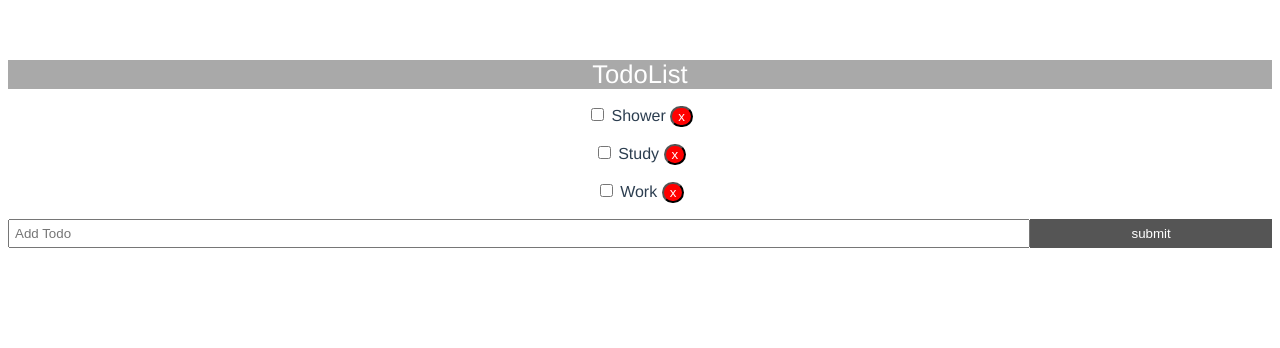
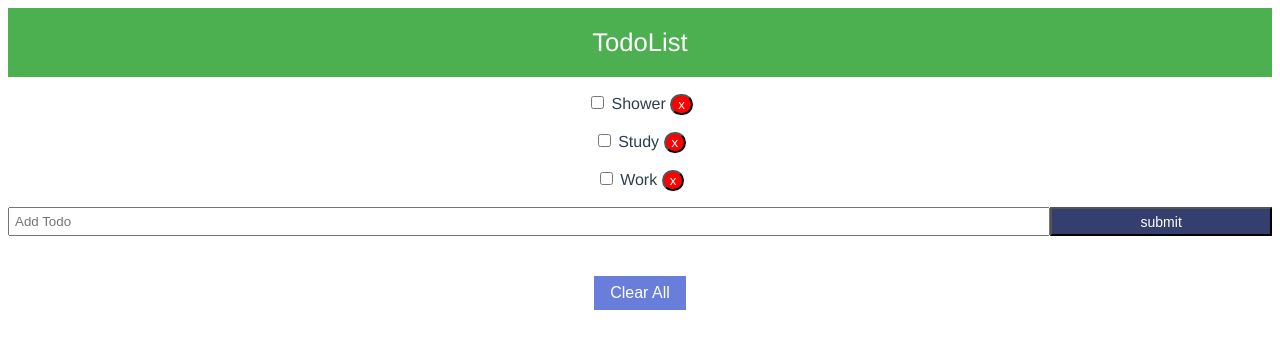
Before and after one commit to frontendops/vue-js-todo-app, a Vue app: page / in a window 1280 px wide. Shown: the top 348 px of the page. Built offline with nearby package versions, Linux system fonts and the light colour scheme.

Commit message:
Clear all button added, input resets when submit

```diff
--- a/src/App.vue
+++ b/src/App.vue
@@ -2,7 +2,7 @@
   <div id="app">
     <Header/>
     <Todos v-bind:todos="todos" v-on:del-todo="handleTodoDel"/>
-    <AddTodo v-on:add-todo="handleAddTodo"/>
+    <AddTodo v-on:add-todo="handleAddTodo" v-on:clear-all="clearAll"/>
   </div>
 </template>
 
@@ -47,6 +47,9 @@ export default {
     },
     handleAddTodo(newTodo) {
       this.todos = [...this.todos, newTodo];
+    },
+    clearAll() {
+      this.todos = [];
     }
   }
 };
@@ -59,7 +62,6 @@ export default {
   -moz-osx-font-smoothing: grayscale;
   text-align: center;
   color: #2c3e50;
-  margin-top: 60px;
 }
 
 .btn {
--- a/src/components/AddTodo.vue
+++ b/src/components/AddTodo.vue
@@ -2,8 +2,10 @@
   <div>
     <form @submit="addTodo">
       <input type="text" v-model="title" placeholder="Add Todo">
-      <input type="submit" value="submit" class="btn">
+      <input type="submit" value="submit" class="submit-btn">
     </form>
+
+    <button class="clear-btn" @click="$emit('clear-all')">Clear All</button>
   </div>
 </template>
 
@@ -25,7 +27,9 @@ export default {
         title: this.title,
         completed: false
       };
+
       this.$emit("add-todo", newTodo);
+      this.title = "";
     }
   }
 };
@@ -42,4 +46,23 @@ input[type="text"] {
 input[type="submit"] {
   flex: 2;
 }
+
+.submit-btn {
+  background-color: #343f6d;
+  color: white;
+  font-size: 14px;
+  text-decoration: none;
+}
+
+.clear-btn {
+  margin-top: 40px;
+  background-color: #687eda; /* Green */
+  border: none;
+  color: white;
+  padding: 8px 16px;
+  text-align: center;
+  text-decoration: none;
+  display: inline-block;
+  font-size: 16px;
+}
 </style>
--- a/src/components/layout/Header.vue
+++ b/src/components/layout/Header.vue
@@ -10,8 +10,9 @@ export default {
 
 <style scoped>
 header {
-  background-color: darkgray;
+  background-color: #4caf50;
   color: white;
   font-size: 1.6em;
+  padding: 20px 0px;
 }
 </style>
```
